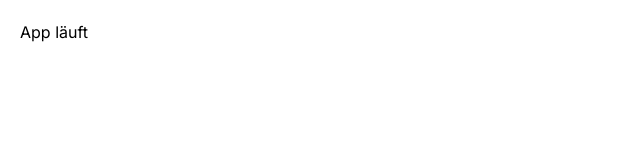
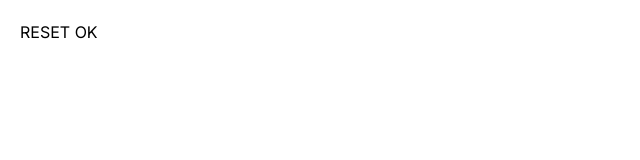
Before and after one commit to Elv15-Zv0n1c/YouTube-SEO, a React (Vite) app: page / in a window 1280 px wide. Shown: the top 160 px of the page, without its empty margins (0-640 px from the left). Built offline with nearby package versions, Linux system fonts and the light colour scheme.

Commit message:
Update App.tsx

```diff
--- a/src/App.tsx
+++ b/src/App.tsx
@@ -1,15 +1,3 @@
-import { useEffect, useState } from "react";
-
 export default function App() {
-  const [data, setData] = useState(null);
-
-  useEffect(() => {
-    console.log("App loaded");
-  }, []);
-
-  return (
-    <div style={{ padding: 20 }}>
-      <h1>App läuft</h1>
-    </div>
-  );
+  return <div style={{ padding: 20 }}>RESET OK</div>;
 }
```
